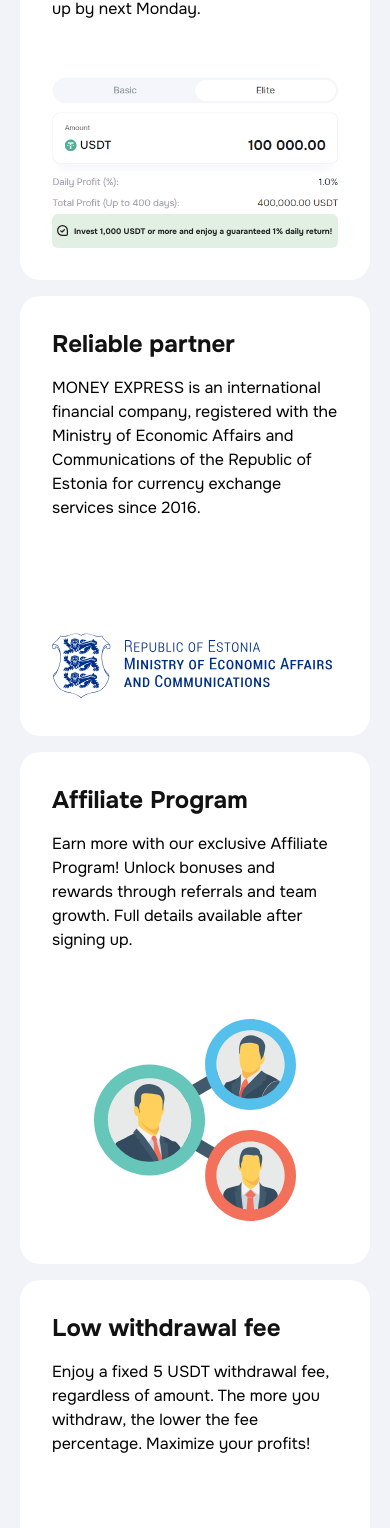
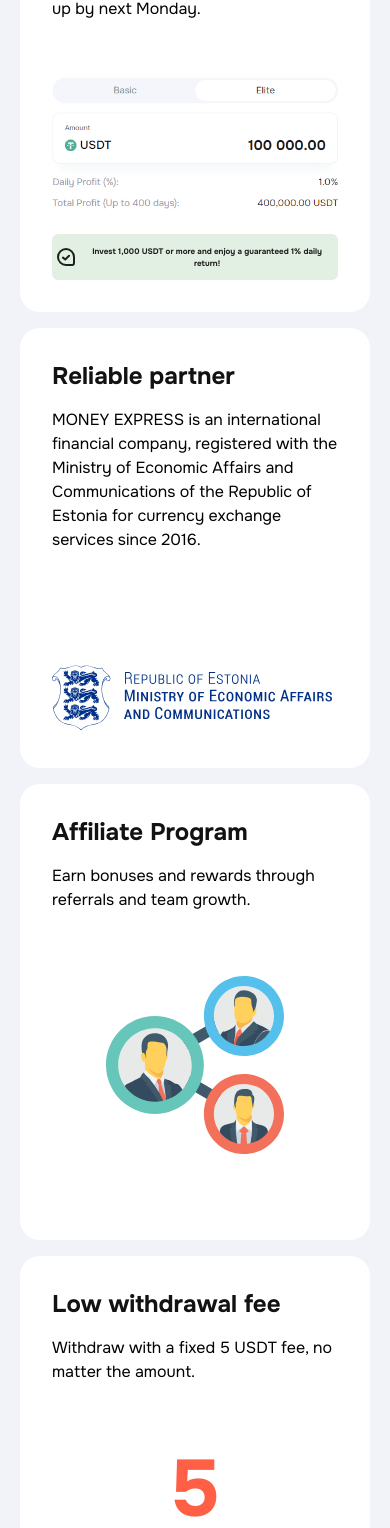
Before and after one commit to Alejandrocsdev/hyip, a React (Vite) app: page / in a window 390 px wide. Shown: the part 2147-3675 px from the top of the page. Built offline with nearby package versions, Linux system fonts and the light colour scheme.

Commit message:
test new

```diff
--- a/src/pages/Home/Section3/index.jsx
+++ b/src/pages/Home/Section3/index.jsx
@@ -15,7 +15,7 @@ function Section3() {
         <h2 className={S.title}>Benefits</h2>
         <ul className={S.content}>
           {/* 收益優勢 */}
-          <li className={S.wide}>
+          <li className={`${S.item} ${S.wide}`}>
             <div className={S.info}>
               <h3>Competitive profit</h3>
               <p>
@@ -32,7 +32,7 @@ function Section3() {
             </div>
           </li>
           {/* 公司可靠 */}
-          <li>
+          <li className={S.item}>
             <div className={S.info}>
               <h3>Reliable partner</h3>
               <p>
@@ -46,26 +46,20 @@ function Section3() {
             </div>
           </li>
           {/* 推廣計畫 */}
-          <li>
+          <li className={S.item}>
             <div className={S.info}>
               <h3>Affiliate Program</h3>
-              <p>
-                Earn more with our exclusive Affiliate Program! Unlock bonuses and rewards through
-                referrals and team growth. Full details available after signing up.
-              </p>
+              <p>Earn bonuses and rewards through referrals and team growth.</p>
             </div>
             <div className={S.affiliate}>
               <img src={affiliateProgramSvg} />
             </div>
           </li>
           {/* 手續優惠 */}
-          <li>
+          <li className={S.item}>
             <div className={S.info}>
               <h3>Low withdrawal fee</h3>
-              <p>
-                Enjoy a fixed 5 USDT withdrawal fee, regardless of amount. The more you withdraw,
-                the lower the fee percentage. Maximize your profits!
-              </p>
+              <p>Withdraw with a fixed 5 USDT fee, no matter the amount.</p>
             </div>
             <div className={S.fee}>
               <div>5</div>
--- a/src/pages/Home/Section3/style.module.css
+++ b/src/pages/Home/Section3/style.module.css
@@ -24,7 +24,7 @@
   gap: 1rem;
 }
 
-.content li {
+.item {
   padding: 2.5rem;
   background-color: #fff;
   border-radius: 1.5rem;
@@ -35,48 +35,48 @@
   overflow: hidden;
 }
 
-.content li .info h3 {
+.item .info h3 {
   margin-bottom: 1rem;
   color: #121212;
   font-size: 1.625rem;
   line-height: 2rem;
 }
 
-.content li .info p {
+.item .info p {
   margin-bottom: .625rem;
   font-size: 1rem;
   line-height: 1.5rem;
 }
 
 /* 較寬表單 */
-.content .wide {
+.wide {
   padding: 3.875rem 2.5rem;
   border-radius: 3.75rem 3.75rem 1.5rem 1.5rem;
   grid-column: span 3;
   flex-direction: row;
 }
 
-.content .wide .info h3 {
-  margin-bottom: 1.5rem !important;
-  font-size: 2rem !important;
-  line-height: 2.5rem !important;
+.wide .info h3 {
+  margin-bottom: 1.5rem;
+  font-size: 2rem;
+  line-height: 2.5rem;
 }
 
-.content .wide .info p {
-  font-size: 1.25rem !important;
-  line-height: 1.75rem !important;
+.wide .info p {
+  font-size: 1.25rem;
+  line-height: 1.75rem;
 }
 
 /* (1)收益優勢 */
-.content .wide .profit {
+.wide .profit {
   text-align: center;
 }
 
-.content .wide .profit>img {
+.wide .profit>img {
   width: 100%;
 }
 
-.content .wide .profit .greenBar {
+.wide .profit .greenBar {
   width: 100%;
   margin-top: 20px;
   padding: 1rem .5rem;
@@ -92,7 +92,7 @@
 }
 
 /* (2)公司可靠 */
-.content li .partner {
+.item .partner {
   width: 100%;
   max-height: 100%;
   margin: auto 0 0;
@@ -102,26 +102,27 @@
   background-repeat: no-repeat;
 }
 
-.content li .partner img {
+.item .partner img {
   width: 100%;
   margin-top: 2.5rem;
 }
 
 /* (3)推廣計畫 */
-.content li .affiliate {
+.item .affiliate {
   padding: 1.25rem;
   aspect-ratio: 1 / 1;
+  display: flex;
   align-items: center;
   justify-content: center;
 }
 
-.content li .affiliate img {
+.item .affiliate img {
   vertical-align: top;
   object-fit: cover;
 }
 
 /* (4)手續優惠 */
-.content li .fee {
+.item .fee {
   height: 100%;
   color: #ff5f45;
   font-size: 6rem;
@@ -133,7 +134,7 @@
   align-items: center;
 }
 
-.content li .fee div {
+.item .fee div {
   line-height: 1;
 }
 
@@ -142,82 +143,71 @@
     column-gap: calc(-43.7px + 59.7* 100vw / 1200);
   }
 
-  .content li {
+  .item {
     border-radius: 2.068966vw;
     padding: 3.448276vw;
   }
 
-  .content li .info h3 {
+  .item .info h3 {
     margin-bottom: 1.37931vw;
     font-size: 2.241379vw;
     line-height: 2.758621vw;
   }
 
-  .content li .info p {
+  .item .info p {
     font-size: 1.37931vw;
     line-height: 2.068966vw;
     margin-bottom: .862069vw;
   }
 
-  /* 較寬表單 */
-  .content .wide {
+  .wide {
     border-radius: 5.172414vw 5.172414vw 2.068966vw 2.068966vw;
+    padding: 5.344828vw 7.241379vw 5.344828vw 3.448276vw;
   }
 
-  .content .wide .info {
+  .wide .info {
     width: 44.37751%;
   }
 
-  .content .wide .info h3 {
-    margin-bottom: 2.068966vw !important;
-    font-size: 2.758621vw !important;
-    line-height: 3.448276vw !important;
+  .wide .info h3 {
+    margin-bottom: 2.068966vw;
+    font-size: 2.758621vw;
+    line-height: 3.448276vw;
   }
 
-  .content .wide .info p {
-    font-size: 1.724138vw !important;
-    line-height: 2.413793vw !important;
+  .wide .info p {
+    font-size: 1.724138vw;
+    line-height: 2.413793vw;
   }
 
   /* (1)收益優勢 */
-  .content .wide .profit {
+  .wide .profit {
     width: 40.160643%;
   }
 
-  .content .wide .profit>img {
-    width: 100%;
-  }
-
-  .content .wide .profit .greenBar {
+  .wide .profit .greenBar {
     padding: 1.333333vw .666667vw;
     border-radius: .666667vw;
     gap: .833333vw;
     font-size: .916667vw;
   }
 
-  .content .wide .profit .greenBar>img {
-    width: 1.333333vw;
-    height: 1.333333vw;
+  /* (2)公司可靠 */
+
+  /* (3)推廣計畫 */
+  .item .affiliate {
+    padding: 0;
+    margin: 1rem;
   }
 
-  /* (2)公司可靠 */
-  /* .content li .partner {} */
-
-  /* (3)推廣計畫 */
-  .content li .affiliate {
-    margin: auto;
-    width: 20vw;
-    width: 20vw;
-  }
-
-  .content li .affiliate img {
+  .item .affiliate img {
     width: 100%;
     height: 100%;
   }
 
   /* (4)手續優惠 */
-  .content li .fee {
-    font-size: 4rem;
+  .item .fee {
+    font-size: 5rem;
   }
 }
 
@@ -236,63 +226,18 @@
     column-gap: .5625rem;
   }
 
-  .content li {
-    max-width: 25rem;
-    width: 100%;
-    margin: 0 auto;
-    border-radius: 1.25rem;
-    padding: 2rem;
+  /* (1)收益優勢 */
+
+  /* (2)公司可靠 */
+
+  /* (3)推廣計畫 */
+
+  /* (4)手續優惠 */
+  .item .fee {
+    font-size: 4rem;
   }
 
-  .content li .info h3 {
-    margin-bottom: 1.37931vw;
-    font-size: 2.241379vw;
-    line-height: 2.758621vw;
-  }
 
-  .content li .info p {
-    font-size: 1.37931vw;
-    line-height: 2.068966vw;
-    margin-bottom: .862069vw;
-  }
-
-  /* 較寬表單 */
-  .content .wide {
-    max-width: 100%;
-    min-height: 100%;
-  }
-
-  /* (1)收益優勢 */
-  .content .wide .profit {
-    width: 40.160643%;
-  }
-
-  .content .wide .profit>img {
-    width: 100%;
-  }
-
-  .content .wide .profit .greenBar {
-    padding: 1.333333vw .666667vw;
-    border-radius: .666667vw;
-    gap: .833333vw;
-    font-size: .916667vw;
-  }
-
-  .content .wide .profit .greenBar>img {
-    width: 1.333333vw;
-    height: 1.333333vw;
-  }
-
-  /* (2)公司可靠 */
-  /* .content li .partner {} */
-
-  /* (3)推廣計畫 */
-  /* .content li .affiliate {} */
-
-  /* (4)手續優惠 */
-  .content li .fee {
-    font-size: 3.5rem;
-  }
 }
 
 @media (max-width: 800px) {
@@ -313,7 +258,7 @@
     grid-template-columns: 1fr;
   }
 
-  .content li {
+  .item {
     max-width: 25rem;
     width: 100%;
     min-height: 27.5rem;
@@ -322,133 +267,70 @@
     padding: 2rem;
   }
 
-  .content li .info h3 {
+  .item .info h3 {
     font-size: 1.5rem;
     line-height: 2rem;
     margin-bottom: 1rem;
   }
 
-  .content li .info p {
+  .item .info p {
     font-size: 1rem;
     line-height: 1.5rem;
-    margin-bottom: 3.5rem;
+    margin-bottom: .625rem;
   }
 
-  .content .wide .info h3 {
-    font-size: 1.5rem!important;
-    line-height: 2rem!important;
-    margin-bottom: 1rem!important;
-  }
-
-  .content .wide .info p {
-    font-size: 1rem!important;
-    line-height: 1.5rem!important;
-    margin-bottom: 3.5rem!important;
-  }
-
-  /* 較寬表單 */
-  .content .wide {
-    max-width: 25rem;
-    min-height: auto;
+  .wide {
     border-radius: 2.5rem 2.5rem 1.25rem 1.25rem;
     grid-column: auto;
     flex-direction: column;
     padding: 2rem;
   }
 
-  .content .wide .info {
+  .wide .info {
     width: 100%;
   }
 
+  .wide .info p {
+    margin-bottom: 3.5rem;
+  }
+
   /* (1)收益優勢 */
-  .content .wide .profit {
+  .wide .profit {
     width: 100%;
   }
 
-  .content .wide .profit .greenBar {
+  .wide .profit>img {
+    width: 100%;
+  }
+
+  .wide .profit .greenBar {
     padding: .6875rem .3125rem;
     border-radius: .375rem;
     gap: .375rem;
     font-size: .5rem;
   }
 
-  .content .wide .profit .greenBar>img {
-    width: .6875rem;
-    height: .6875rem;
-  }
-
   /* (2)公司可靠 */
-  /* .content li .partner {} */
 
   /* (3)推廣計畫 */
-  .content li .affiliate {
-      width: 14rem;
-      height: 14rem;
+  /* .item .affiliate {
+    margin: 2rem;
+  } */
+
+  .item .affiliate img {
+    width: 70%;
+    height: 70%;
   }
 
   /* (4)手續優惠 */
-  .content li .fee {
-    font-size: 3.5rem;
+  .item .fee {
+    font-size: 5rem;
   }
 }
 
 @media (max-width: 500px) {
-  .content li {
-    max-width: 25rem;
-    width: 100%;
-    min-height: 27.5rem;
-    margin: 0 auto;
-    border-radius: 1.25rem;
-    padding: 2rem;
-  }
-
-  .content li .info h3 {
-    font-size: 1.5rem;
-    line-height: 2rem;
-    margin-bottom: 1rem;
-  }
-
-  .content li .info p {
-    font-size: 1rem;
-    line-height: 1.5rem;
-    margin-bottom: 3.5rem;
-  }
-
-  /* 較寬表單 */
-  .content .wide .info h3 {
-    margin-bottom: 1rem !important;
-    font-size: 1.5rem !important;
-    line-height: 2rem !important;
-  }
-
-  .content .wide .info p {
-    font-size: 1rem !important;
-    line-height: 1.5rem !important;
-    margin-bottom: 3.5rem !important;
-  }
-
-  /* (1)收益優勢 */
-  .content .wide .profit .greenBar {
-    margin-top: 0;
-  }
-
-  /* (2)公司可靠 */
-  /* .content li .partner {} */
-
-  /* (3)推廣計畫 */
-  .content li .affiliate {
-    padding: 0.7rem;
-    display: flex;
-    justify-content: center;
-    align-items: center;
-  }
-
-  .content li .affiliate img {
-    width: 16em;
-  }
-
-  /* (4) 手續優惠*/
-  .content li .fee {
-    font-size: 5rem;
-  }
+    /* (3)推廣計畫 */
+    /* .item .affiliate {
+      margin: 2rem;
+    } */
 }
```
